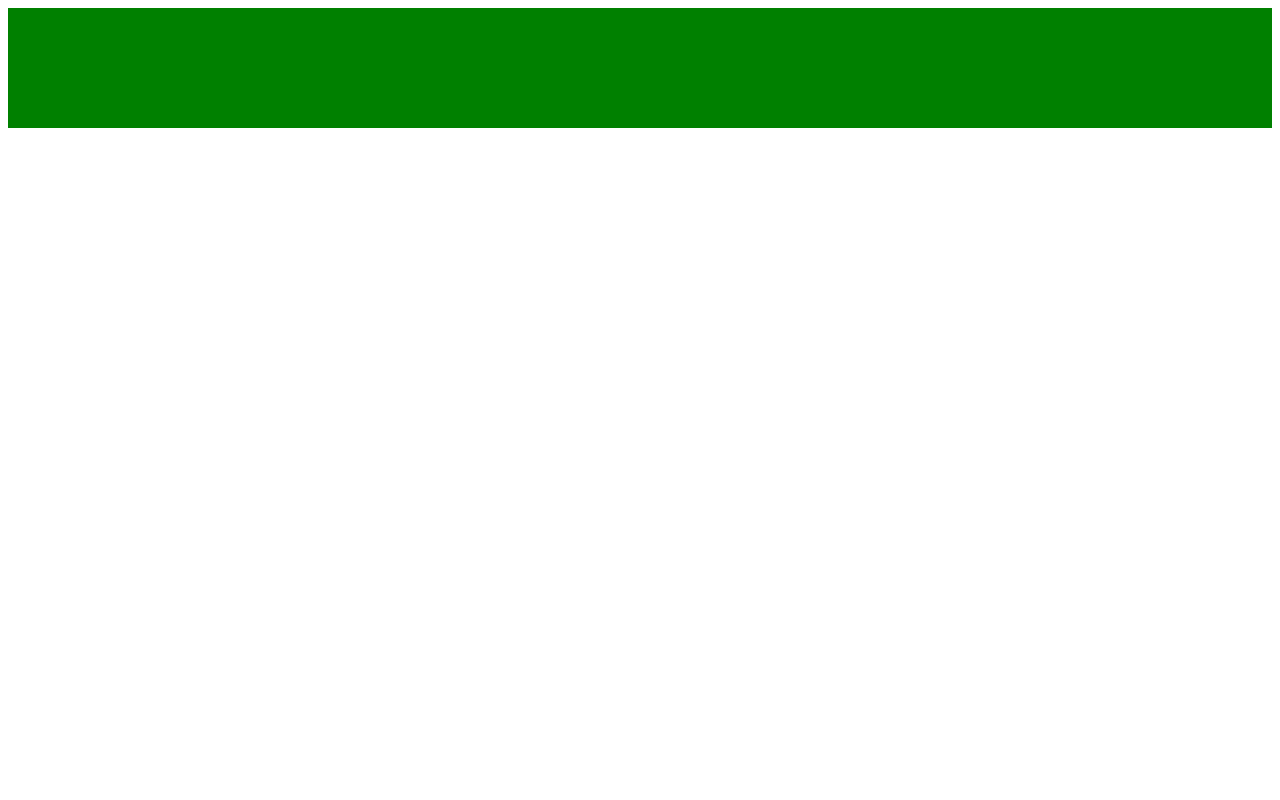
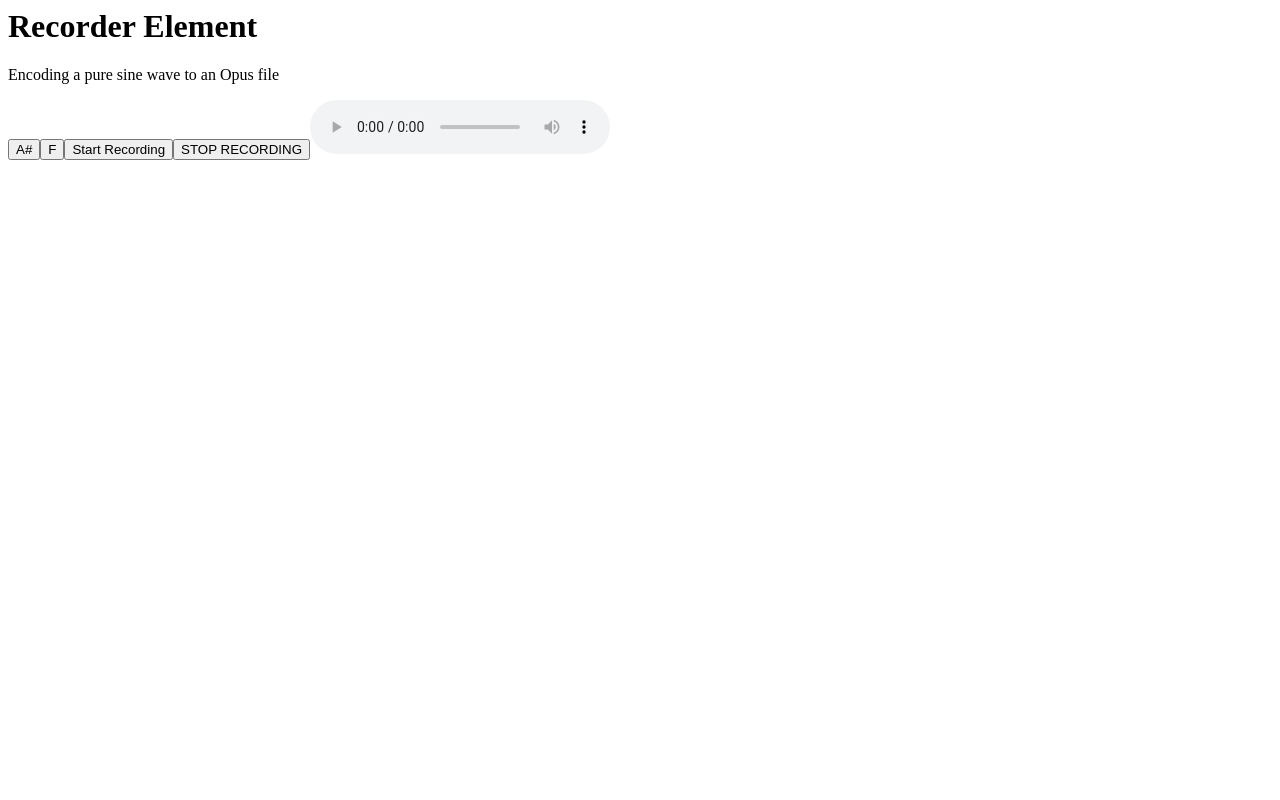
Before and after one commit to gd-tran/TwoTone, a React app: page /visualizer in a window 1280 px wide. Shown: the top 800 px of the page. Built offline with nearby package versions, Linux system fonts and the light colour scheme.

Commit message:
updated streaming protocols

```diff
--- a/src/App.jsx
+++ b/src/App.jsx
@@ -1,9 +1,10 @@
 import React, { Component, useState, useEffect } from 'react';
 import { Switch, Route } from 'react-router-dom';
 import Visualizer from './components/Visualizer';
-import { Recorder } from './components/Recorder'
+import { Recorder } from './components/Recorder';
+import { Control } from './components/Control';
 // local state here to track whether the user has logged in correctly
-
+import './styles.scss'
 const App = () => {
 
   return (
@@ -13,8 +14,9 @@ const App = () => {
           <Landing />
         </Route>
         <Route exact path='/visualizer'> */}
-          <Visualizer />
-          <Recorder />
+          {/* <Visualizer />
+          <Recorder /> */}
+          <Control />
         {/* </Route>
       </Switch> */}
     </div>
--- /dev/null
+++ b/src/components/Control.js
@@ -0,0 +1,67 @@
+import React from "react";
+// import A from "./sounds/Piano_Roll_A3#.mp3";
+const Control = () => {
+  let clicked1 = false;
+  let clicked2 = false;
+  const chunks = [];
+  const ac = new AudioContext();
+  const dest = ac.createMediaStreamDestination();
+  const mediaRecorder = new MediaRecorder(dest.stream);
+
+  mediaRecorder.ondataavailable = (e) => {
+    // push each chunk (blobs) in an array
+    chunks.push(e.data);
+  };
+
+  mediaRecorder.onstop = (e) => {
+    const blob = new Blob(chunks, { type: "audio/ogg; codecs=opus" });
+    document.getElementById("recording").src = URL.createObjectURL(blob);
+  };
+
+
+
+  const record = (e) => {
+    console.log("sound1");
+    if (!clicked1) {
+      const mediaStream = new MediaStream(document.getElementById("F3"))
+      mediaRecorder.start();
+
+      e.target.textContent = "Stop recording";
+      clicked1 = true;
+    } else {
+      mediaRecorder.stop();
+
+      e.target.disabled = true;
+    }
+  };
+
+  const stopRecording = (e) => {
+    console.log("stopped the recording");
+    mediaRecorder.stop();
+
+  };
+
+  const playNoteASharp = (e) => {
+    document.getElementById("ASharp").play()
+  }
+  const playNoteF = (e) => {
+    document.getElementById("F3").play()
+  }
+  return (
+    <div>
+      <h1>Recorder Element</h1>
+      <p>Encoding a pure sine wave to an Opus file </p>
+      <button onClick={playNoteASharp}>A#</button>
+      <button onClick={playNoteF}>F</button>
+
+      <button onClick={record}>Start Recording</button>
+
+      <button onClick={stopRecording}>STOP RECORDING</button>
+      <audio id="ASharp" src="./src/assets/A3Sharp.mp3"></audio>
+      <audio id="F3" src="./src/assets/F3.mp3"></audio>
+      <audio controls id="recording"></audio>
+    </div>
+  );
+};
+
+export { Control };
--- a/src/components/Visualizer.js
+++ b/src/components/Visualizer.js
@@ -15,7 +15,7 @@ import {
   JCircle,
   KCircle,
 } from "./shapes/circles";
-import "../styles.css";
+
 
 // all the components wee need for the visualizer to work will live on this compnent
 // base on the value of the state, it will render the value of the key of the obj
@@ -37,6 +37,11 @@ function Visualizer() {
   const [BNote, setBNote] = useState(false); // j
   const [highCNote, setHighCNote] = useState(false); // k
 
+
+  const audioContext = new AudioContext()
+  // const audioElement = document.getElementById("C3")
+  // const trackC = audioContext.createMediaElementSource(audioElement)
+  // trackC.connect(audioContext.destination)
 
 
   const handleKeyDown = (event) => {
@@ -215,7 +220,7 @@ function Visualizer() {
       <audio id="B3" src="./src/assets/B3.mp3"></audio>
       <audio id="C4" src="./src/assets/C4.mp3"></audio>
 
-      <div id="circleContainer">
+      <div className="circleContainer">
         <div>
           {{
             true: <ACircle />
--- a/src/components/shapes/circles.js
+++ b/src/components/shapes/circles.js
@@ -1,5 +1,5 @@
 import React from "react";
-import '../../styles.css'
+
 
 const ACircle = () => {
   // let AStyle = {
@@ -13,7 +13,7 @@ const ACircle = () => {
   // };
 
   return (
-    <div id="test"></div>
+    <div id="ACircle" className="circle"></div>
   )
 };
 
--- a/src/index.js
+++ b/src/index.js
@@ -9,7 +9,7 @@ render(
   <Provider store={store}>
     <BrowserRouter>
       <App />
-    </BrowserRouter>,
+    </BrowserRouter>
   </Provider>,
   document.getElementById('root')
 );
--- a/src/styles.css
+++ b/src/styles.scss
@@ -1,5 +1,5 @@
-#test {
-  display: inline-block;
+.circle {
+  // display: inline-block;
   border-Radius: 50%;
   width: 120;
   height: 120;
@@ -74,18 +74,13 @@
   /* background-color: black; */
 }
 
-#circleContainer {
+.circleContainer {
   display: flex;
   justify-content: center;
   width: 100%;
   height: 120px;
   background-color: green
 }
-
-
-/* position: fixed;
-top: 50%;
-left: 50%; */
 
 
 /* #myLogo {
--- a/webpack.config.js
+++ b/webpack.config.js
@@ -26,7 +26,7 @@ module.exports = {
         },
       },
       {
-        test: /\.s?css/,
+        test: /\.s[ac]ss$/i,
         use: [
           "style-loader",
           "css-loader",
@@ -34,7 +34,6 @@ module.exports = {
           {
             loader: "sass-loader",
             options: {
-              // Prefer `dart-sass`
               implementation: require("sass"),
             },
           },
```
